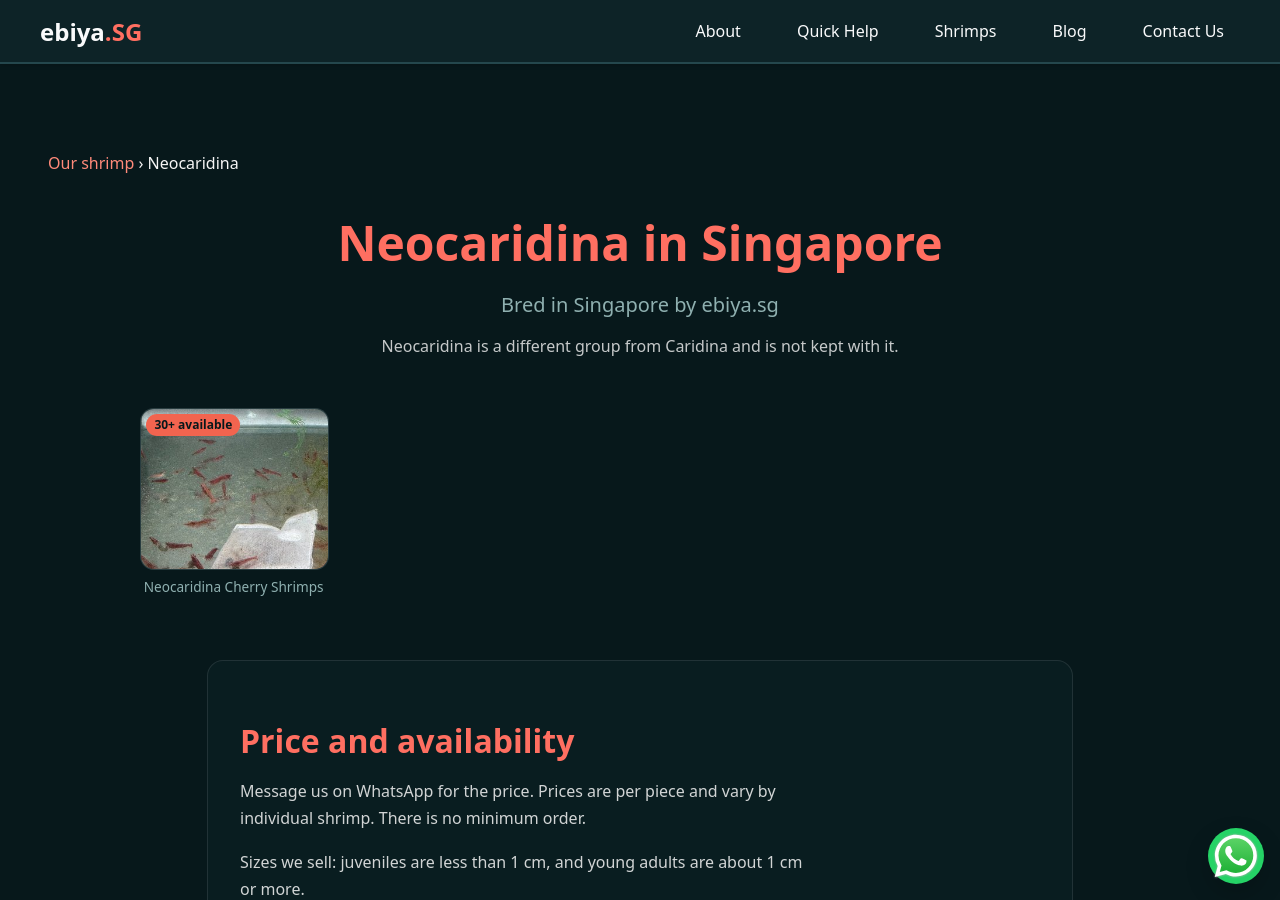
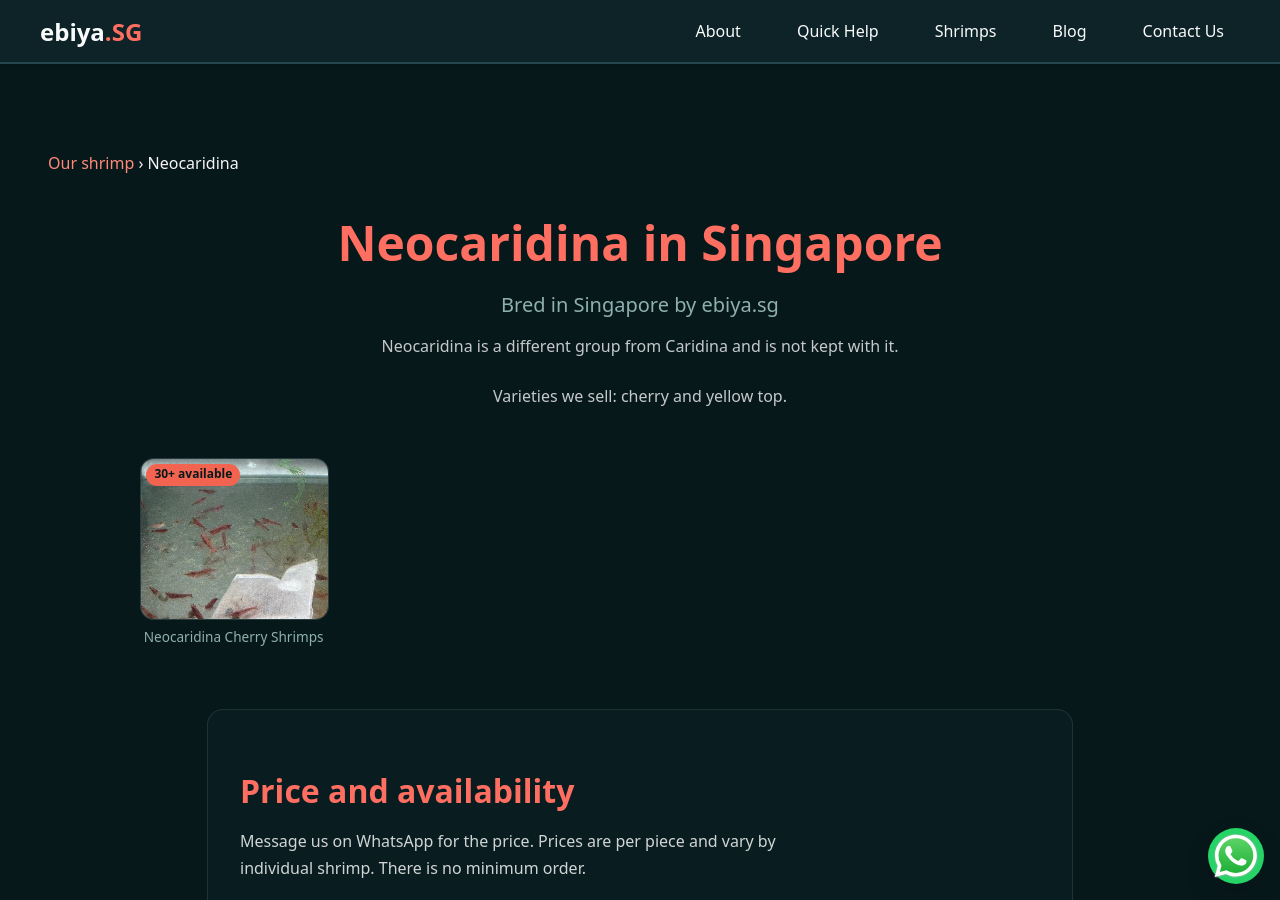
Before and after one commit to m33lucky-benny/reimagined-eureka, a Jekyll site: the page built from shrimp/neocaridina.md, in a window 1280 px wide and 900 px high. Built offline with Jekyll 4.4.1, drawn with Linux system fonts in a browser that asks for light colours.

Commit message:
Neocaridina: name the varieties sold (cherry and yellow top)
Co-Authored-By: Claude Sonnet 5.5 <noreply@anthropic.com>

```diff
--- a/_data/type_info.yml
+++ b/_data/type_info.yml
@@ -18,6 +18,7 @@ orange-boa:
   price_from: 60
 neocaridina:
   description: "Neocaridina is a different group from Caridina and is not kept with it."
+  varieties: "Cherry and yellow top"
 crs:
   species: "Caridina cantonensis"
   description: "CRS stands for Crystal Red Shrimp, a Caridina variety."
--- a/_includes/type-spoke.html
+++ b/_includes/type-spoke.html
@@ -17,6 +17,9 @@
     <p class="gallery-subtitle">Bred in Singapore by ebiya.sg</p>
     {%- if info.description %}
     <p class="gallery-description">{{ info.description }}</p>
+    {%- endif %}
+    {%- if info.varieties %}
+    <p class="gallery-description">Varieties we sell: {{ info.varieties | downcase }}.</p>
     {%- endif %}
     {%- if info.species %}
     <p class="gallery-description">Species: <em>{{ info.species }}</em>.</p>
--- a/shrimp/neocaridina.md
+++ b/shrimp/neocaridina.md
@@ -1,7 +1,7 @@
 ---
 layout: page
 title: "Neocaridina Shrimp in Singapore"
-description: "Neocaridina shrimp from ebiya.sg in Singapore. Collection by appointment at 55 Changi Road, Tuesday 1pm to 6pm. Message us on WhatsApp for the price."
+description: "Neocaridina shrimp (cherry and yellow top) from ebiya.sg in Singapore. Collection by appointment at 55 Changi Road, Tuesday 1pm to 6pm. Message us on WhatsApp for the price."
 permalink: /shrimp/neocaridina/
 type: neocaridina
 ---
```
Also changed, not shown: shrimp.md (+1 -1 lines).
